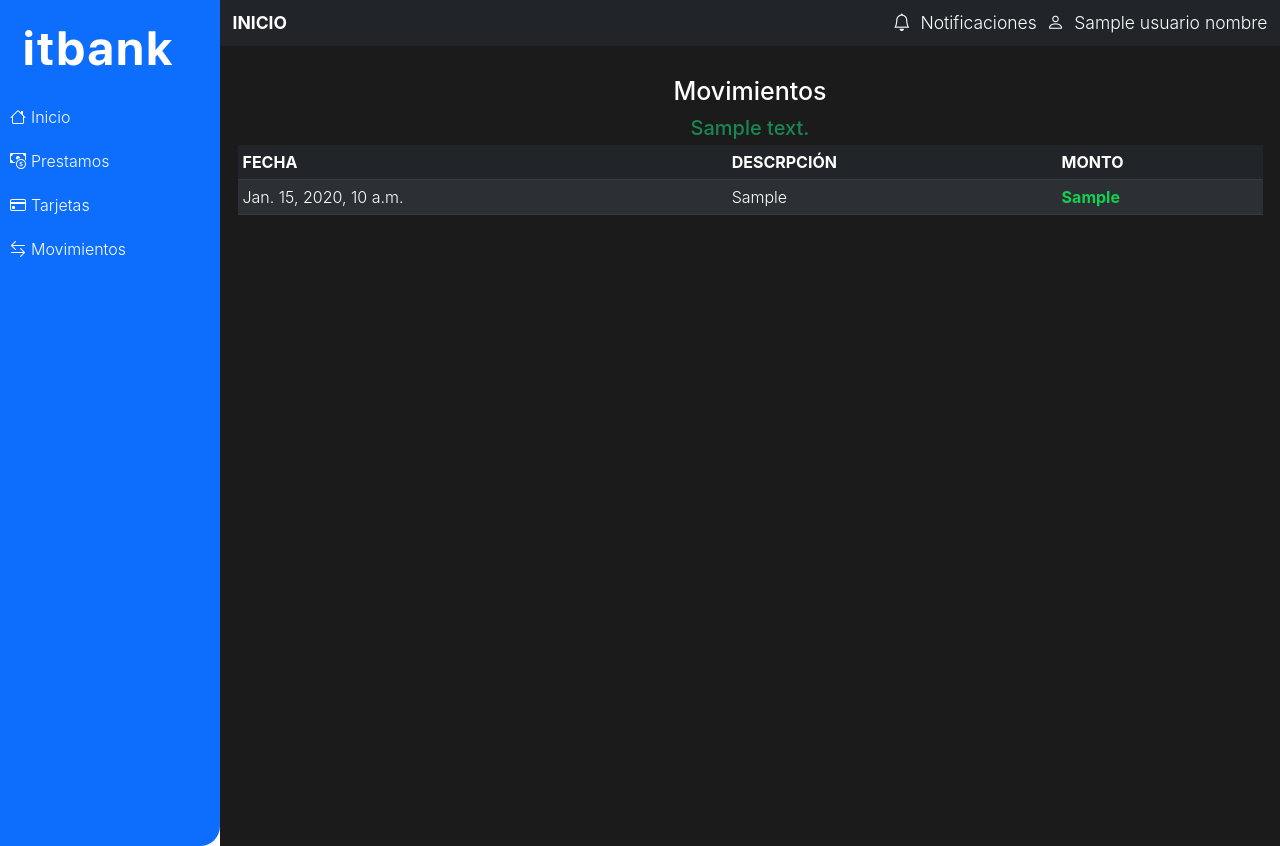
After one commit to FinDevelopers/Sprint-7, a Django app: template sprint7/Cuentas/templates/Cuentas/movimientos.html in a window 1280 px wide. The commit adds this page. Run offline with Django 3.2, Linux system fonts and the light colour scheme; the template is opened without the code that fills it: most values are stand-ins (such as "Sample title", 1, 10 or a date in 2020); some web fonts are replaced.

Commit message:
movimientos

```diff
--- a/sprint7/Clientes/static/Clientes/css/index.css
+++ b/sprint7/Clientes/static/Clientes/css/index.css
@@ -257,12 +257,12 @@ body{
 }
 
 .value-increase{
-    color: rgb(21, 207, 80);
+    color: rgb(21, 207, 80) !important;
     font-weight: bold;
 }
 
 .value-decrease{
-    color: rgb(245, 3, 80);
+    color: rgb(245, 3, 80) !important;
     font-weight: bold;
 }
 
@@ -362,7 +362,6 @@ body{
     display: flex;
     justify-content: center;
     align-items: center;
-    text-decoration: underline;
  }
 
  #dolar .card .card-text b {
--- a/sprint7/Clientes/templates/Clientes/base.html
+++ b/sprint7/Clientes/templates/Clientes/base.html
@@ -32,7 +32,7 @@
                     <a href="{%url 'Index'%}" class="d-block p-3"><i class="bi bi-house me-2"></i>Inicio</a>
                     <a href="{%url 'Prestamos'%}" class="d-block p-3"><i class="bi bi-cash-coin me-2"></i>Prestamos</a>
                     <a href="{%url 'Tarjetas'%}" class="d-block p-3"><i class="bi bi-credit-card me-2"></i>Tarjetas</a>
-                    <a href="#" class="d-block p-3"><i class="bi bi-arrow-left-right me-2"></i>Movimientos</a>
+                    <a href="{%url 'Movimientos'%}"class="d-block p-3"><i class="bi bi-arrow-left-right me-2"></i>Movimientos</a>
 
                 </div>
             </div>
@@ -86,7 +86,7 @@
                                 <a href="{%url 'Index'%}" class="d-block p-3 inicio"><i class="bi bi-house me-2"></i>Inicio</a>
                                 <a href="{%url 'Prestamos'%}" class="d-block p-3"><i class="bi bi-cash-coin me-2"></i>Prestamos</a>
                                 <a href="{%url 'Tarjetas'%}" class="d-block p-3"><i class="bi bi-credit-card me-2"></i>Tarjetas</a>
-                                <a href="#" class="d-block p-3 transacciones"><i class="bi bi-arrow-left-right me-2"></i>Movimientos</a>
+                                <a href="{%url 'Movimientos'%}" class="d-block p-3 transacciones"><i class="bi bi-arrow-left-right me-2"></i>Movimientos</a>
                             </div>
                         </div>
                     </div>
--- a/sprint7/Clientes/templates/Clientes/index.html
+++ b/sprint7/Clientes/templates/Clientes/index.html
@@ -96,7 +96,7 @@
                                 <tr>
                                     <th scope="col">Fecha</th>
                                     <th scope="col">Descripción</th>
-                                    <th scope="col">Valor</th>
+                                    <th scope="col">Monto</th>
                                 </tr>
                             </thead>
                             <tbody>
@@ -111,7 +111,7 @@
                         </table>
                     </div>
                     <div class="home-card-button-container">
-                        <a href="#" class="btn btn-primary">Ver Más <i class="bi bi-chevron-right"></i></a>
+                        <a href="{%url 'Movimientos'%}" class="btn btn-primary">Ver Más <i class="bi bi-chevron-right"></i></a>
                     </div>
                 </div>
             </div>
--- /dev/null
+++ b/sprint7/Cuentas/templates/Cuentas/movimientos.html
@@ -0,0 +1,35 @@
+{%extends "Clientes/base.html"%}
+{%load static%}
+{%block titulo%} Movimientos {%endblock titulo%}
+{%block usuario_nombre%} {{usuario_nombre}} {%endblock usuario_nombre%}
+{%block links%}
+    <link rel="stylesheet" href="{%static 'Clientes/css/index.css'%}">
+    <link rel="stylesheet" href="{%static 'Prestamos/css/formulario.css'%}">
+{%endblock links%}
+{%block content%}
+
+<div class="mt-5 px-3">
+    <div class="container-fluid prestamos">
+       <h1 class="text-center mb-3">Movimientos</h1>
+       <h2 class="text-success text-center mb-3c">{{success_message}}</h2>
+        <table class="table table-striped table-dark">
+            <thead class="thead-ligh">
+              <tr>
+                <th scope="col" class="text-uppercase">Fecha</th>
+                <th scope="col" class="text-uppercase">Descrpción</th>
+                <th scope="col" class="text-uppercase">Monto</th>
+              </tr>
+            </thead>
+            <tbody>
+                {%for movimiento in movimientos%}
+                    <tr>
+                        <td>{{movimiento.movement_datetime}}</td>
+                        <td>{{movimiento.get_movement_type_display}}</td>
+                        <td class="{%if movimiento.movement_type ==   'transf_env' or movimiento.movement_type == 'efectivo_eg' %} value-decrease {%else%} value-increase {%endif%}}">{{movimiento.monto_con_formato}}</td>
+                    </tr>
+                {%endfor%}
+            </tbody>
+          </table>
+    </div>
+</div>
+{%endblock content%}
--- a/sprint7/sprint7/urls.py
+++ b/sprint7/sprint7/urls.py
@@ -19,6 +19,8 @@ from Clientes import views as clientes
 from Login import views as login
 from Prestamos import views as prestamos
 from Tarjetas import views as tarjetas
+from Cuentas import views as cuentas
+
 urlpatterns = [
     path('admin/', admin.site.urls),
     path('index/', clientes.index, name="Index"),
@@ -30,6 +32,6 @@ urlpatterns = [
     path('', login.home , name="Home"),
     path('prestamos/', prestamos.prestamos, name="Prestamos"),
     path('tarjetas/', tarjetas.tarjetas, name="Tarjetas"),
-    path('formulario-tarjeta/', tarjetas.formulario, name="Formulario-tarjeta")
-
+    path('formulario-tarjeta/', tarjetas.formulario, name="Formulario-tarjeta"),
+    path('cuentas/', cuentas.movimientos, name="Movimientos"),
 ]
```
Also changed, not shown: sprint7/Cuentas/views.py (+8 -0 lines), sprint7/Login/views.py (+8 -10 lines), sprint7/Cuentas/static/Cuentas/movimientos.css (added), sprint7/itbank-1.db.
